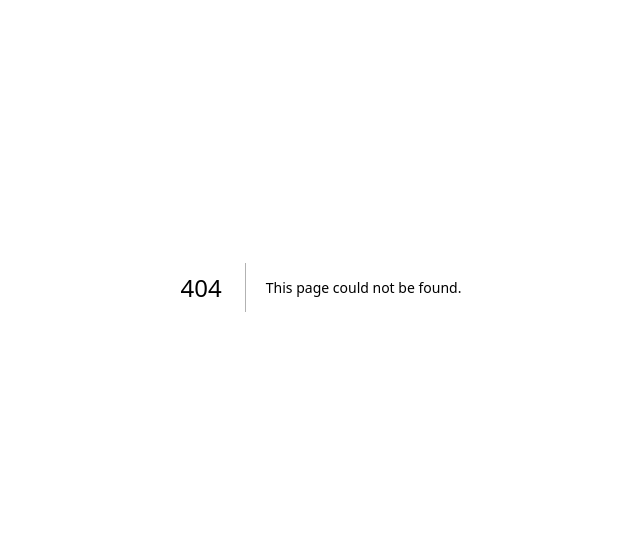
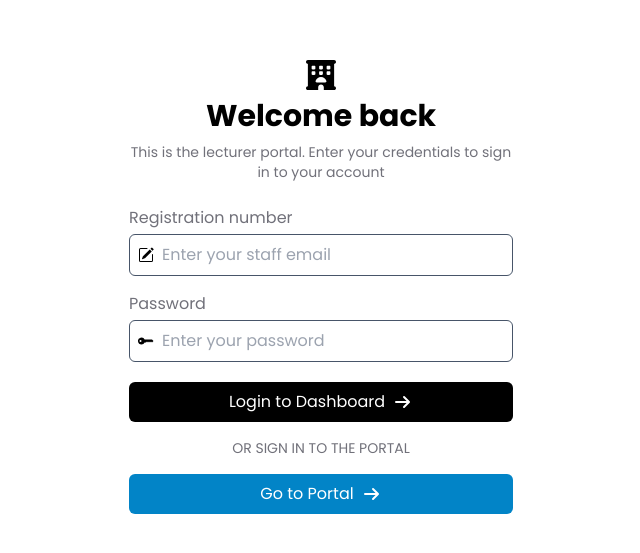
Before and after one commit to vishwaUdayanga/project-hmscholar-client-side, a Next.js app: page /lecturer/login in a window 1280 px wide. Before the commit this address had no page. Shown: the part 113-666 px from the top of the page, without its empty margins (319-959 px from the left). Built offline with nearby package versions, Linux system fonts and the light colour scheme.

Commit message:
Sign form setup and api route

```diff
--- /dev/null
+++ b/app/api/auth/authentication.ts
@@ -0,0 +1,12 @@
+export async function loginLecturer({ email, pass }: { email: string, pass: string }) {
+    const response = await fetch(`${process.env.API}/api/auth/login`, {
+        method: 'POST',
+        headers: {
+            'Content-Type': 'application/json'
+        },
+        body: JSON.stringify({ email, pass })
+    })
+
+    return response.json()
+
+}
--- /dev/null
+++ b/app/lecturer/login/page.tsx
@@ -0,0 +1,22 @@
+import SignInForm from "@/app/ui/landing-page/sign-in-form";
+import Image from "next/image";
+
+export default function Login() {
+    return (
+        <main className="flex min-h-screen items-center justify-center p-5">
+            <div className="w-full flex items-center justify-center flex-col md:w-96">
+                <Image
+                src="/landing-page/logo.svg"
+                alt="IHMA Logo"
+                width={30}
+                height={30}
+                />
+                <h1 className="text-3xl font-bold text-center mt-2">
+                Welcome back
+                </h1>
+                <p className="text-center text-sm text-zinc-500 mt-2 mb-6">This is the lecturer portal. Enter your credentials to sign in to your account</p>
+                <SignInForm type="lecturer" />
+            </div>
+        </main>
+    )
+}
--- a/app/page.tsx
+++ b/app/page.tsx
@@ -15,7 +15,7 @@ export default function Home() {
           Welcome back
         </h1>
         <p className="text-center text-sm text-zinc-500 mt-2 mb-6">Enter your credentials to sign in to your account</p>
-        <SignInForm />
+        <SignInForm type="student" />
       </div>
     </main>
   );
--- a/app/ui/landing-page/sign-in-form.tsx
+++ b/app/ui/landing-page/sign-in-form.tsx
@@ -10,7 +10,7 @@ import { redirect } from 'next/dist/server/api-utils'
 
 type FormValues = z.infer<typeof SignInSchema>;
 
-export default function SignInForm() {
+export default function SignInForm({type}: {type: string}) {
     const [isLoading, setIsLoading] = useState(false)
     const [buttonText, setButtonText] = useState("Login to Dashboard")
 
@@ -25,6 +25,12 @@ export default function SignInForm() {
 
 
     const onSubmit = async (data: FormValues) => {
+        switch (type) {
+            case 'lecturer':
+                // handleLecturerLogin()
+                console.log('lecturer login')
+                break;
+            case 'student':
                 setIsLoading(true)
                 setButtonText('Loading...')
 
@@ -34,6 +40,13 @@ export default function SignInForm() {
                 }, 3000)
 
                 window.location.href = '/dashboard'
+                break;
+            case 'admin':
+                // handleAdminLogin()
+                break
+            default:
+                break;
+        }
     };
     return (
         <form className='w-full' onSubmit={handleSubmit(onSubmit)}>
@@ -54,7 +67,7 @@ export default function SignInForm() {
                                 <input
                                     type="text"
                                     id="registration_number"
-                                    placeholder="Enter your registration number"
+                                    placeholder={type === 'student' ? 'Enter your registration number' : type === 'lecturer' ? 'Enter your staff email' : 'Enter your admin ID'}
                                     className="ml-2 text-black flex-1 outline-none text-sm sm:text-base"
                                     {...field}
                                 />
```
Also changed, not shown: 1 other file (tests, documents, lock files or other folders). Lines whose indentation alone changed are shown as unchanged.
